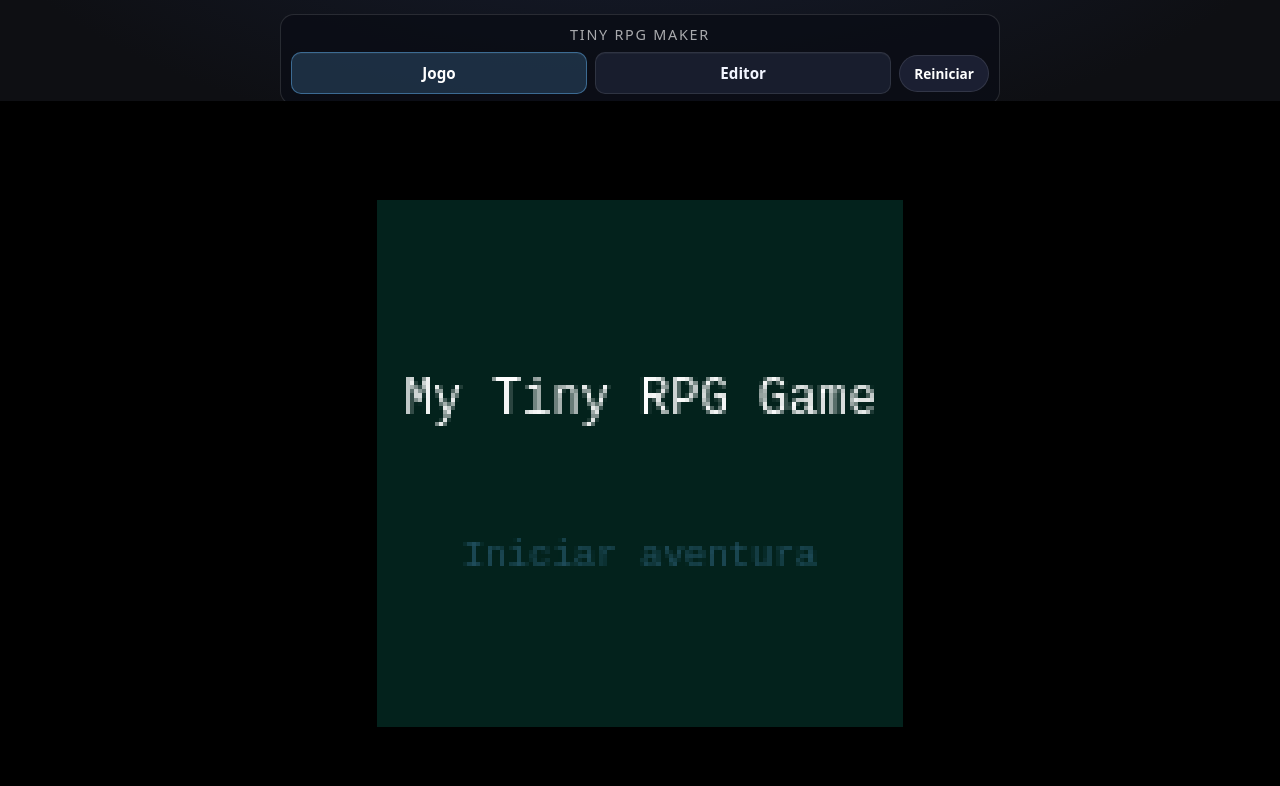
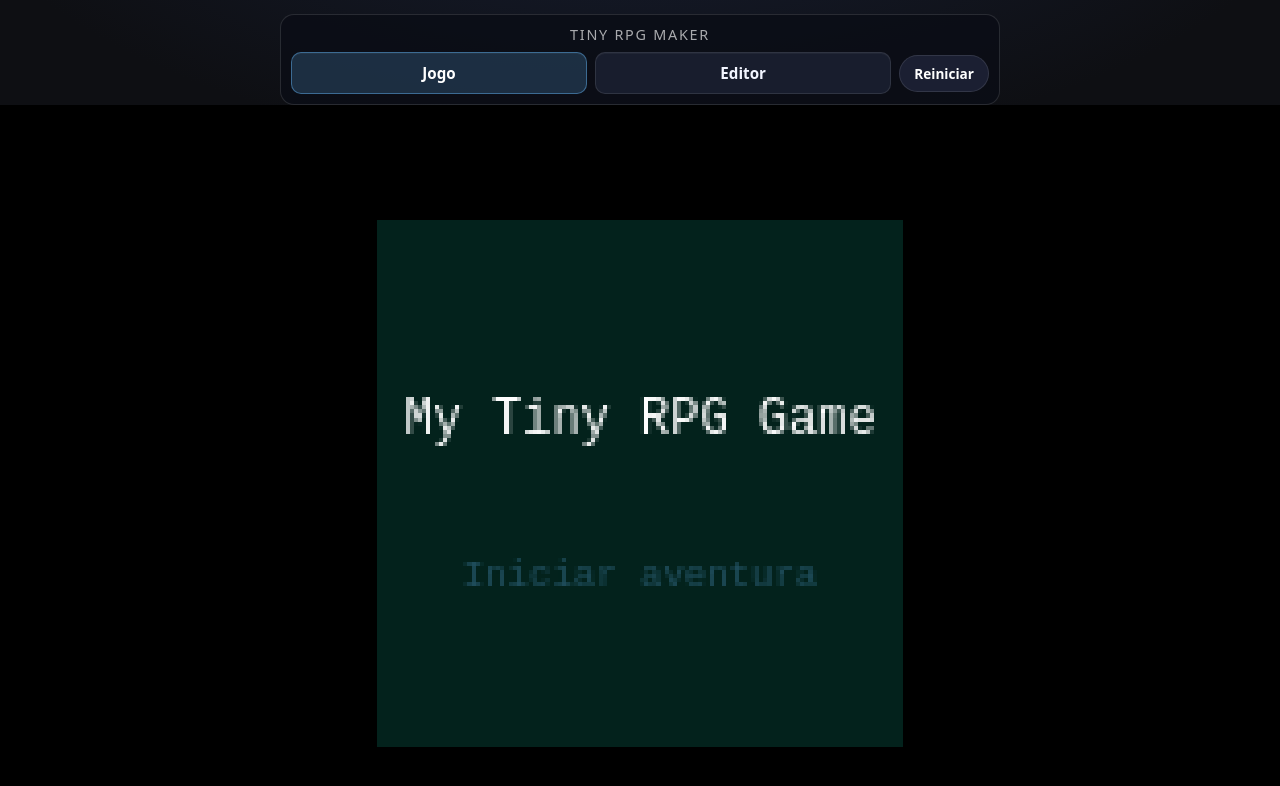
Before and after one commit to andredarcie/tiny-rpg-maker, a plain HTML site: page index.html in a window 1280 px wide. Drawn offline with Linux system fonts and the light colour scheme.

Commit message:
Update styles.css

```diff
--- a/styles.css
+++ b/styles.css
@@ -283,7 +283,6 @@ body.game-mode #game-container {
     height: 100%;
     min-height: 0;
     padding: 0 clamp(12px, 3vw, 32px) clamp(12px, 3vw, 32px);
-    margin-top: -4px;
     display: flex;
     flex-direction: column;
     justify-content: flex-start;
@@ -390,6 +389,7 @@ body.game-mode #tab-game .game-controls button {
     width: clamp(128px, 45vw, 384px);
     max-width: 100%;
     height: auto;
+    margin-top: 1em;
 }
 
 #editor-canvas {
```
